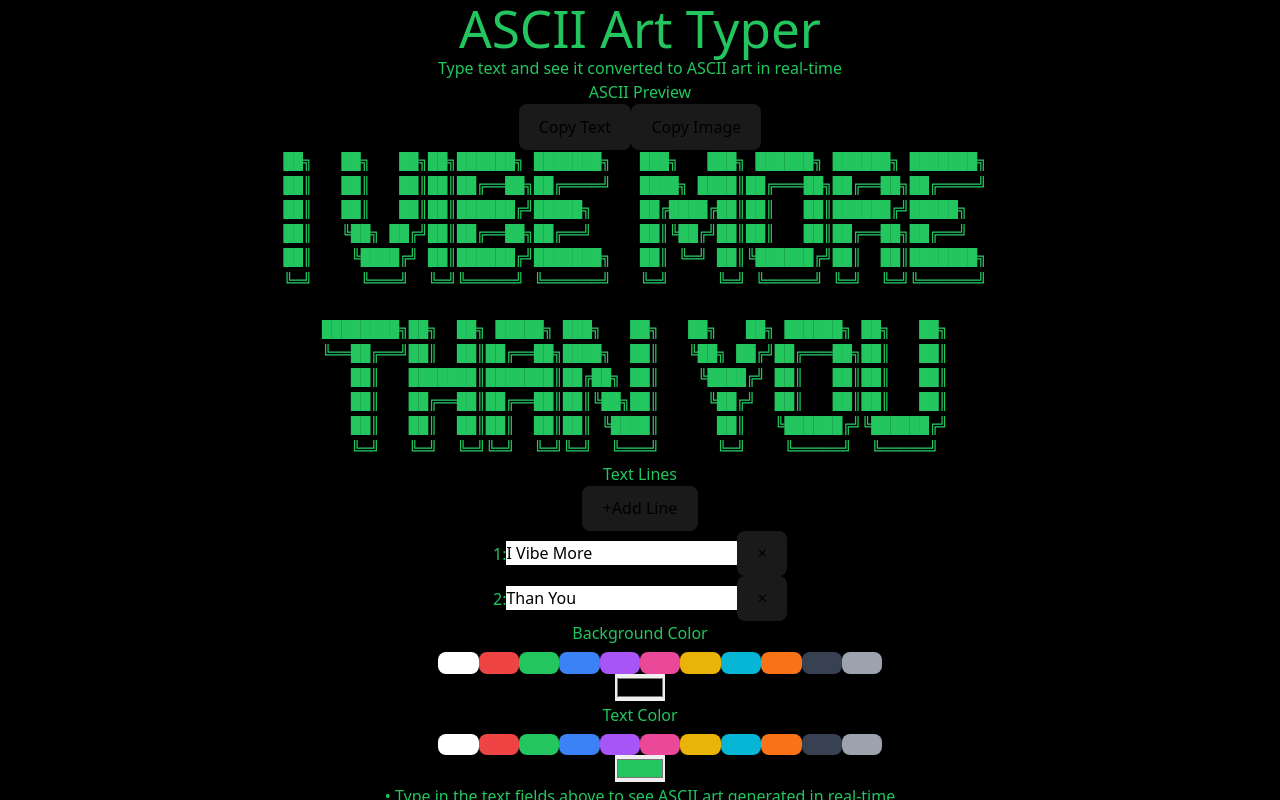
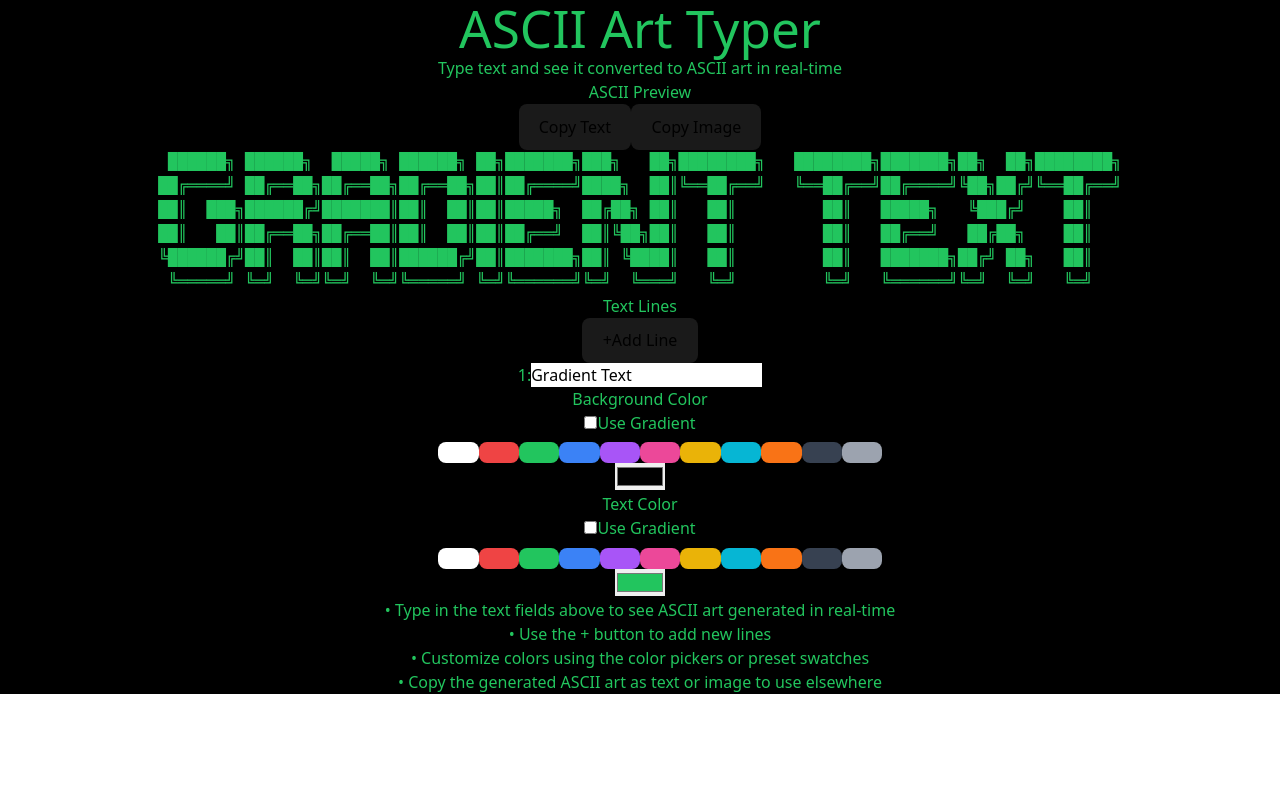
Before and after one commit to yolleygit/MultiTerminalCodeViz, a React (Vite) app: page /typer in a window 1280 px wide. Built offline with nearby package versions, Linux system fonts and the light colour scheme.

Commit message:
gradient

```diff
--- a/src/pages/AsciiTyper.tsx
+++ b/src/pages/AsciiTyper.tsx
@@ -23,11 +23,16 @@ const PRESET_COLORS = [
 
 export function AsciiTyper() {
   const [lines, setLines] = useState<TextLine[]>([
-    { id: '1', text: 'I Vibe More' },
-    { id: '1', text: 'Than You' }
+    { id: '1', text: 'Gradient Text' }
   ]);
   const [backgroundColor, setBackgroundColor] = useState('#000000');
   const [textColor, setTextColor] = useState('#22c55e');
+  const [useTextGradient, setUseTextGradient] = useState(false);
+  const [textGradientStart, setTextGradientStart] = useState('#22c55e');
+  const [textGradientEnd, setTextGradientEnd] = useState('#3b82f6');
+  const [useBackgroundGradient, setUseBackgroundGradient] = useState(false);
+  const [backgroundGradientStart, setBackgroundGradientStart] = useState('#000000');
+  const [backgroundGradientEnd, setBackgroundGradientEnd] = useState('#1f2937');
   const previewRef = useRef<HTMLDivElement>(null);
 
   const addNewLine = () => {
@@ -153,18 +158,35 @@ export function AsciiTyper() {
             ref={previewRef}
             className="p-6 rounded-lg border-2 font-mono text-xs leading-tight overflow-auto"
             style={{
-              backgroundColor: backgroundColor,
-              borderColor: textColor,
-              color: textColor
+              background: useBackgroundGradient
+                ? `linear-gradient(to right, ${backgroundGradientStart}, ${backgroundGradientEnd})`
+                : backgroundColor,
+              borderColor: useTextGradient ? textGradientStart : textColor
             }}
           >
-            <pre>
+            {useTextGradient ? (
+              <pre style={{
+                background: `linear-gradient(to right, ${textGradientStart}, ${textGradientEnd}) text`,
+                // backgroundClip: 'text',
+                WebkitBackgroundClip: 'text',
+                WebkitTextFillColor: 'transparent',
+                color: 'transparent'
+              }}>
                 {generatePreview().map((line, index) => (
                   <div key={index} className="whitespace-pre">
-                  {line || '\u00A0'} {/* Non-breaking space for empty lines */}
+                    {line || '\u00A0'}
                   </div>
                 ))}
               </pre>
+            ) : (
+              <pre style={{ color: textColor }}>
+                {generatePreview().map((line, index) => (
+                  <div key={index} className="whitespace-pre">
+                    {line || '\u00A0'}
+                  </div>
+                ))}
+              </pre>
+            )}
           </div>
         </div>
 
@@ -213,9 +235,23 @@ export function AsciiTyper() {
         <div className="mb-8 grid grid-cols-1 md:grid-cols-2 gap-6">
           {/* Background Color */}
           <div>
-            <h3 className="text-lg font-semibold mb-3" style={{ color: textColor }}>
+            <div className="flex justify-between items-center mb-3">
+              <h3 className="text-lg font-semibold" style={{ color: textColor }}>
                 Background Color
               </h3>
+              <label className="flex items-center gap-2 text-sm" style={{ color: textColor }}>
+                <input
+                  type="checkbox"
+                  checked={useBackgroundGradient}
+                  onChange={(e) => setUseBackgroundGradient(e.target.checked)}
+                  className="rounded"
+                />
+                Use Gradient
+              </label>
+            </div>
+
+            {!useBackgroundGradient ? (
+              <>
                 <div className="grid grid-cols-4 gap-2">
                   {PRESET_COLORS.map((color) => (
                     <button
@@ -235,13 +271,80 @@ export function AsciiTyper() {
                   onChange={(e) => setBackgroundColor(e.target.value)}
                   className="mt-2 w-full h-8 rounded cursor-pointer"
                 />
+              </>
+            ) : (
+              <div className="space-y-3">
+                <div>
+                  <label className="block text-sm mb-2" style={{ color: textColor }}>
+                    Start Color (Left)
+                  </label>
+                  <div className="grid grid-cols-4 gap-2 mb-2">
+                    {PRESET_COLORS.map((color) => (
+                      <button
+                        key={color.value}
+                        onClick={() => setBackgroundGradientStart(color.value)}
+                        className={`w-12 h-12 rounded border-2 transition-all hover:scale-110 ${
+                          backgroundGradientStart === color.value ? 'border-white border-4' : 'border-gray-400'
+                        }`}
+                        style={{ backgroundColor: color.value }}
+                        title={color.name}
+                      />
+                    ))}
+                  </div>
+                  <input
+                    type="color"
+                    value={backgroundGradientStart}
+                    onChange={(e) => setBackgroundGradientStart(e.target.value)}
+                    className="w-full h-8 rounded cursor-pointer"
+                  />
+                </div>
+                <div>
+                  <label className="block text-sm mb-2" style={{ color: textColor }}>
+                    End Color (Right)
+                  </label>
+                  <div className="grid grid-cols-4 gap-2 mb-2">
+                    {PRESET_COLORS.map((color) => (
+                      <button
+                        key={color.value}
+                        onClick={() => setBackgroundGradientEnd(color.value)}
+                        className={`w-12 h-12 rounded border-2 transition-all hover:scale-110 ${
+                          backgroundGradientEnd === color.value ? 'border-white border-4' : 'border-gray-400'
+                        }`}
+                        style={{ backgroundColor: color.value }}
+                        title={color.name}
+                      />
+                    ))}
+                  </div>
+                  <input
+                    type="color"
+                    value={backgroundGradientEnd}
+                    onChange={(e) => setBackgroundGradientEnd(e.target.value)}
+                    className="w-full h-8 rounded cursor-pointer"
+                  />
+                </div>
+              </div>
+            )}
           </div>
 
           {/* Text Color */}
           <div>
-            <h3 className="text-lg font-semibold mb-3" style={{ color: textColor }}>
+            <div className="flex justify-between items-center mb-3">
+              <h3 className="text-lg font-semibold" style={{ color: textColor }}>
                 Text Color
               </h3>
+              <label className="flex items-center gap-2 text-sm" style={{ color: textColor }}>
+                <input
+                  type="checkbox"
+                  checked={useTextGradient}
+                  onChange={(e) => setUseTextGradient(e.target.checked)}
+                  className="rounded"
+                />
+                Use Gradient
+              </label>
+            </div>
+
+            {!useTextGradient ? (
+              <>
                 <div className="grid grid-cols-4 gap-2">
                   {PRESET_COLORS.map((color) => (
                     <button
@@ -261,6 +364,59 @@ export function AsciiTyper() {
                   onChange={(e) => setTextColor(e.target.value)}
                   className="mt-2 w-full h-8 rounded cursor-pointer"
                 />
+              </>
+            ) : (
+              <div className="space-y-3">
+                <div>
+                  <label className="block text-sm mb-2" style={{ color: textColor }}>
+                    Start Color (Left)
+                  </label>
+                  <div className="grid grid-cols-4 gap-2 mb-2">
+                    {PRESET_COLORS.map((color) => (
+                      <button
+                        key={color.value}
+                        onClick={() => setTextGradientStart(color.value)}
+                        className={`w-12 h-12 rounded border-2 transition-all hover:scale-110 ${
+                          textGradientStart === color.value ? 'border-white border-4' : 'border-gray-400'
+                        }`}
+                        style={{ backgroundColor: color.value }}
+                        title={color.name}
+                      />
+                    ))}
+                  </div>
+                  <input
+                    type="color"
+                    value={textGradientStart}
+                    onChange={(e) => setTextGradientStart(e.target.value)}
+                    className="w-full h-8 rounded cursor-pointer"
+                  />
+                </div>
+                <div>
+                  <label className="block text-sm mb-2" style={{ color: textColor }}>
+                    End Color (Right)
+                  </label>
+                  <div className="grid grid-cols-4 gap-2 mb-2">
+                    {PRESET_COLORS.map((color) => (
+                      <button
+                        key={color.value}
+                        onClick={() => setTextGradientEnd(color.value)}
+                        className={`w-12 h-12 rounded border-2 transition-all hover:scale-110 ${
+                          textGradientEnd === color.value ? 'border-white border-4' : 'border-gray-400'
+                        }`}
+                        style={{ backgroundColor: color.value }}
+                        title={color.name}
+                      />
+                    ))}
+                  </div>
+                  <input
+                    type="color"
+                    value={textGradientEnd}
+                    onChange={(e) => setTextGradientEnd(e.target.value)}
+                    className="w-full h-8 rounded cursor-pointer"
+                  />
+                </div>
+              </div>
+            )}
           </div>
         </div>
 
```
Lines whose indentation alone changed are shown as unchanged.
